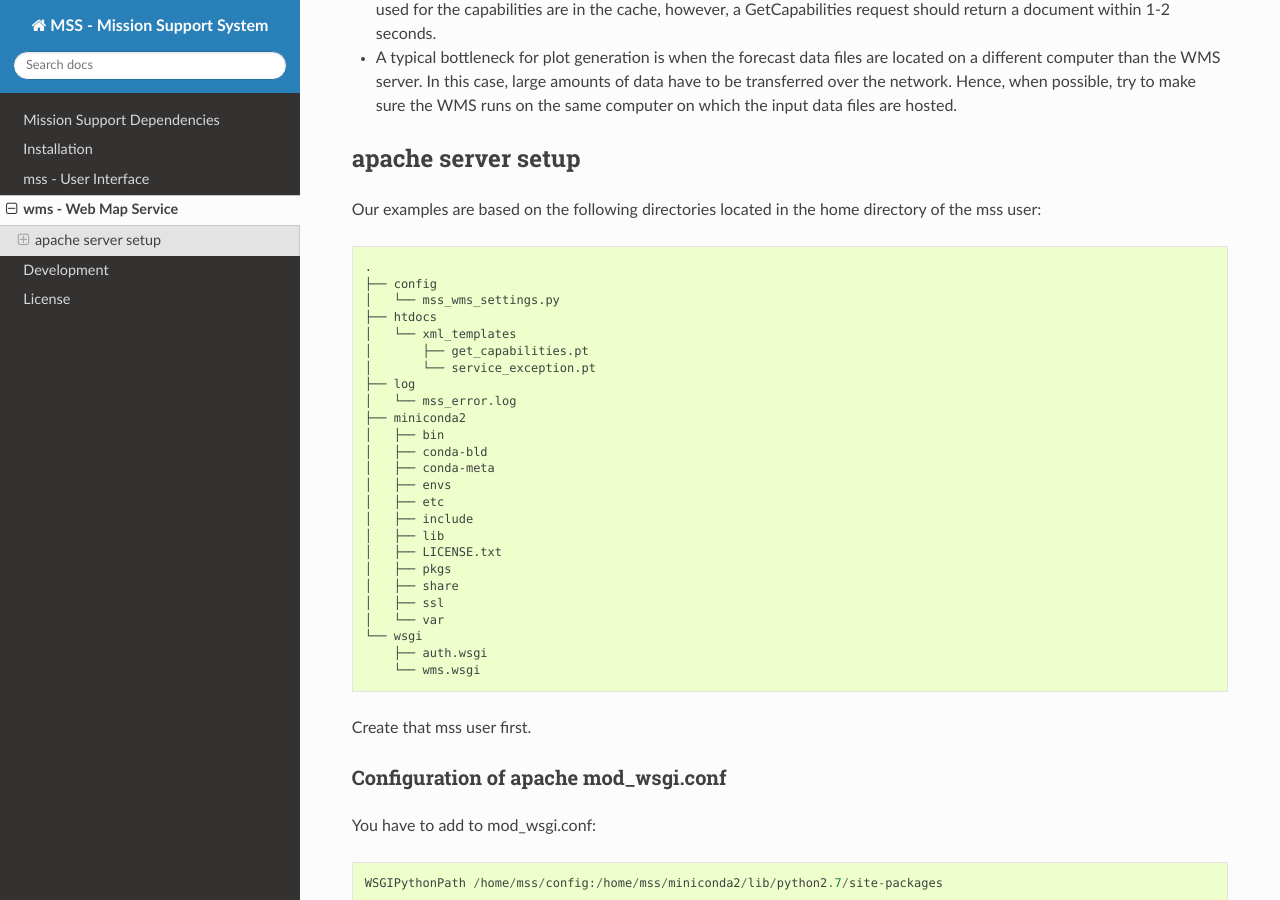
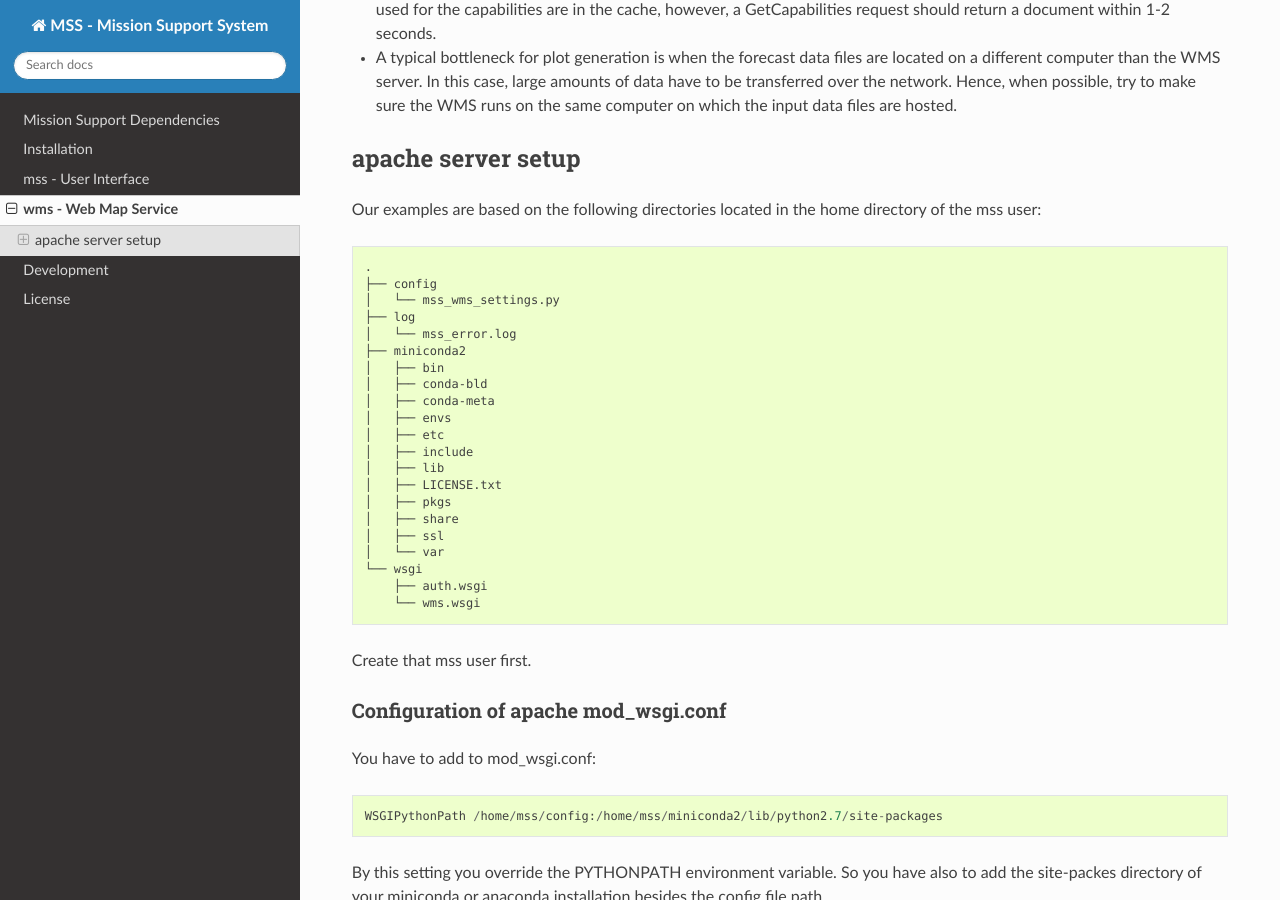
Before and after one commit to Open-MSS/MSS, a Sphinx documentation site: the page built from docs/deployment.rst, in a window 1280 px wide and 900 px high, scrolled down 594 px. Built offline with Sphinx 7.4.7 and the Read the Docs theme 2.0.0, drawn with Linux system fonts in a browser that asks for light colours; some of the changed text lies outside the part shown.

```diff
--- a/docs/deployment.rst
+++ b/docs/deployment.rst
@@ -51,10 +52,6 @@ Our examples are based on the following directories located in the home director
  .
  ├── config
  │   └── mss_wms_settings.py
- ├── htdocs
- │   └── xml_templates
- │       ├── get_capabilities.pt
- │       └── service_exception.pt
  ├── log
  │   └── mss_error.log
  ├── miniconda2
```
Also changed, not shown: other parts of docs/deployment.rst (+4 -0 lines), docs/installation.rst (+14 -10 lines).
